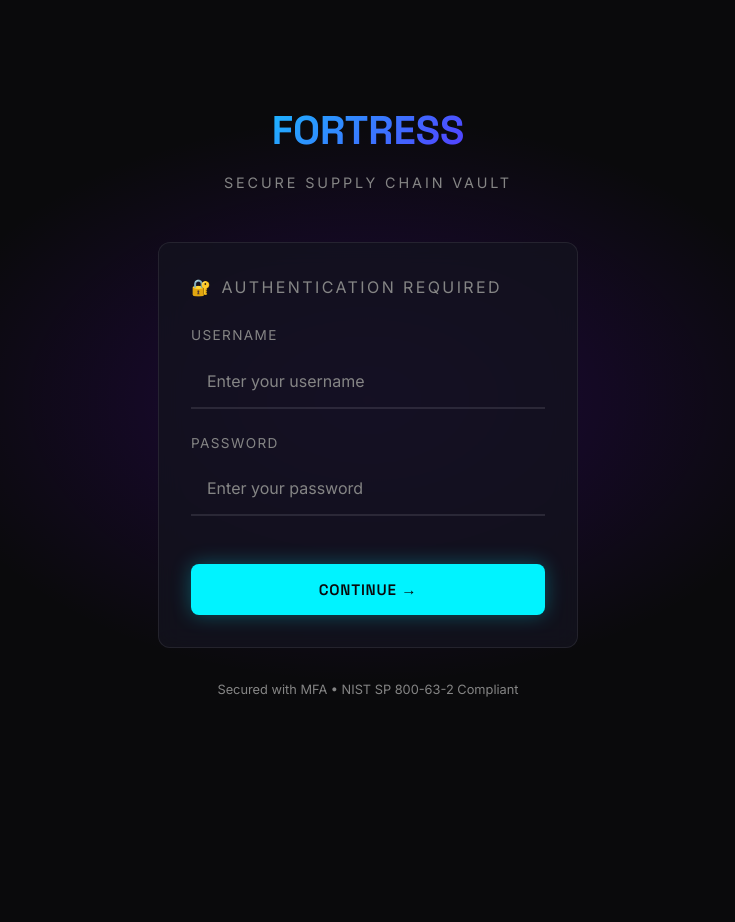
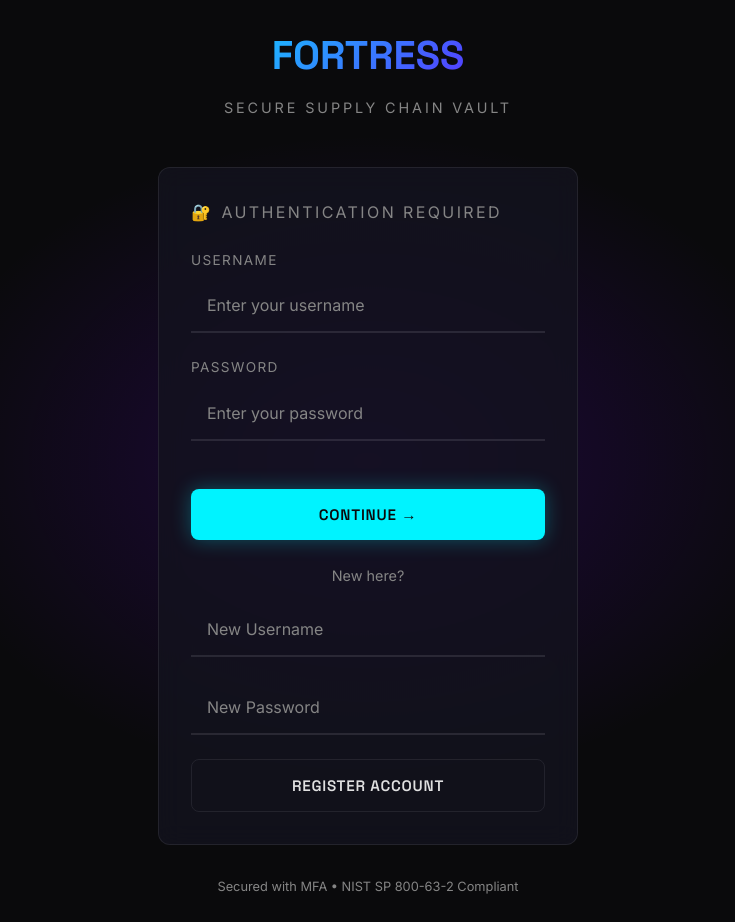
Before and after one commit to NarainBK/fortress, a FastAPI app: page / in a window 1280 px wide. Shown: the whole page, without its empty margins (272-1007 px from the left). Before the commit the page ends 697 px from the top, so only its background shows below. Run offline with FastAPI, Linux system fonts and the light colour scheme.

Commit message:
feat: Implement user self-registration and inactive blocking

```diff
--- a/app/main.py
+++ b/app/main.py
@@ -18,7 +18,7 @@ from sqlmodel import Session, select
 from pydantic import BaseModel
 
 from app.models import init_db, User, Artifact, engine, UserRole, ArtifactStatus
-from app.auth import authenticate_user, verify_totp, is_session_valid, get_current_totp, get_qr_code_data
+from app.auth import authenticate_user, verify_totp, is_session_valid, get_current_totp, get_qr_code_data, hash_password
 from app.crypto_utils import CryptoUtils
 
 # --- App Setup ---
@@ -67,6 +67,36 @@ async def home(request: Request):
 async def health_check():
     return {"status": "healthy"}
 
+@app.post("/register")
+async def register(request: Request, username: str = Form(...), password: str = Form(...)):
+    """
+    Self-Registration endpoint.
+    Creates an INACTIVE user with 'developer' role.
+    Requires Admin approval to activate.
+    """
+    with Session(engine) as db:
+        existing = db.exec(select(User).where(User.username == username)).first()
+        if existing:
+            return templates.TemplateResponse("login.html", {
+                "request": request,
+                "error": "Username already exists"
+            })
+
+        user = User(
+            username=username,
+            password_hash=hash_password(password),
+            role=UserRole.DEVELOPER, # Force developer role
+            is_active=False,         # Inactive by default
+            mfa_secret=None
+        )
+        db.add(user)
+        db.commit()
+
+    return templates.TemplateResponse("login.html", {
+        "request": request,
+        "success": "Registration successful! Your account is pending Admin approval."
+    })
+
 @app.post("/login")
 async def login(request: Request, username: str = Form(...), password: str = Form(...)):
     """Step 1: Verify username and password."""
@@ -77,6 +107,13 @@ async def login(request: Request, username: str = Form(...), password: str = For
             "error": "Invalid credentials"
         })
 
+
+    # Check if user is active
+    if not user.is_active:
+        return templates.TemplateResponse("login.html", {
+            "request": request,
+            "error": "Account inactive. Please contact your Manager."
+        })
 
     # Check if user needs to setup MFA
     if not user.mfa_secret:
--- a/templates/login.html
+++ b/templates/login.html
@@ -40,6 +40,22 @@
                     Continue →
                 </button>
             </form>
+            </form>
+
+            <div class="mt-md text-center">
+                <p class="text-muted" style="font-size: 0.9rem;">New here?</p>
+                <form method="POST" action="/register" class="auth-form mt-sm">
+                    <div class="form-group">
+                        <input type="text" name="username" class="form-control" placeholder="New Username" required>
+                    </div>
+                    <div class="form-group">
+                        <input type="password" name="password" class="form-control" placeholder="New Password" required>
+                    </div>
+                    <button type="submit" class="btn btn-ghost w-full">
+                        Register Account
+                    </button>
+                </form>
+            </div>
         </div>
 
         <!-- Footer -->
```
Also changed, not shown: client_upload.py (+5 -3 lines).
